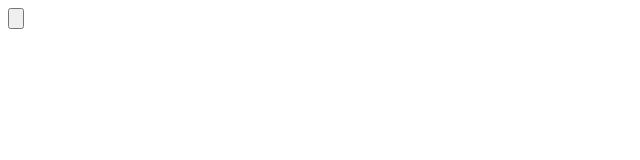
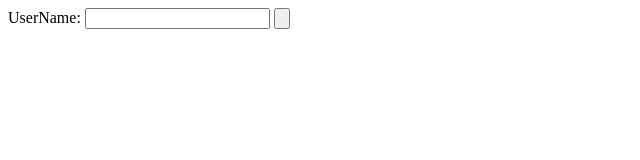
Before and after one commit to gangabhavan/prim, a plain HTML site: page index.html in a window 1280 px wide. Shown: the whole page, without its empty margins (0-640 px from the left). Drawn offline with Linux system fonts and the light colour scheme.

Commit message:
user details page

```diff
--- a/index.html
+++ b/index.html
@@ -6,6 +6,7 @@
  </head>
  </title>
  <body>
+  UserName: <input type="text">
   <input type="button" name="submit"/>
  </body>
 
```
